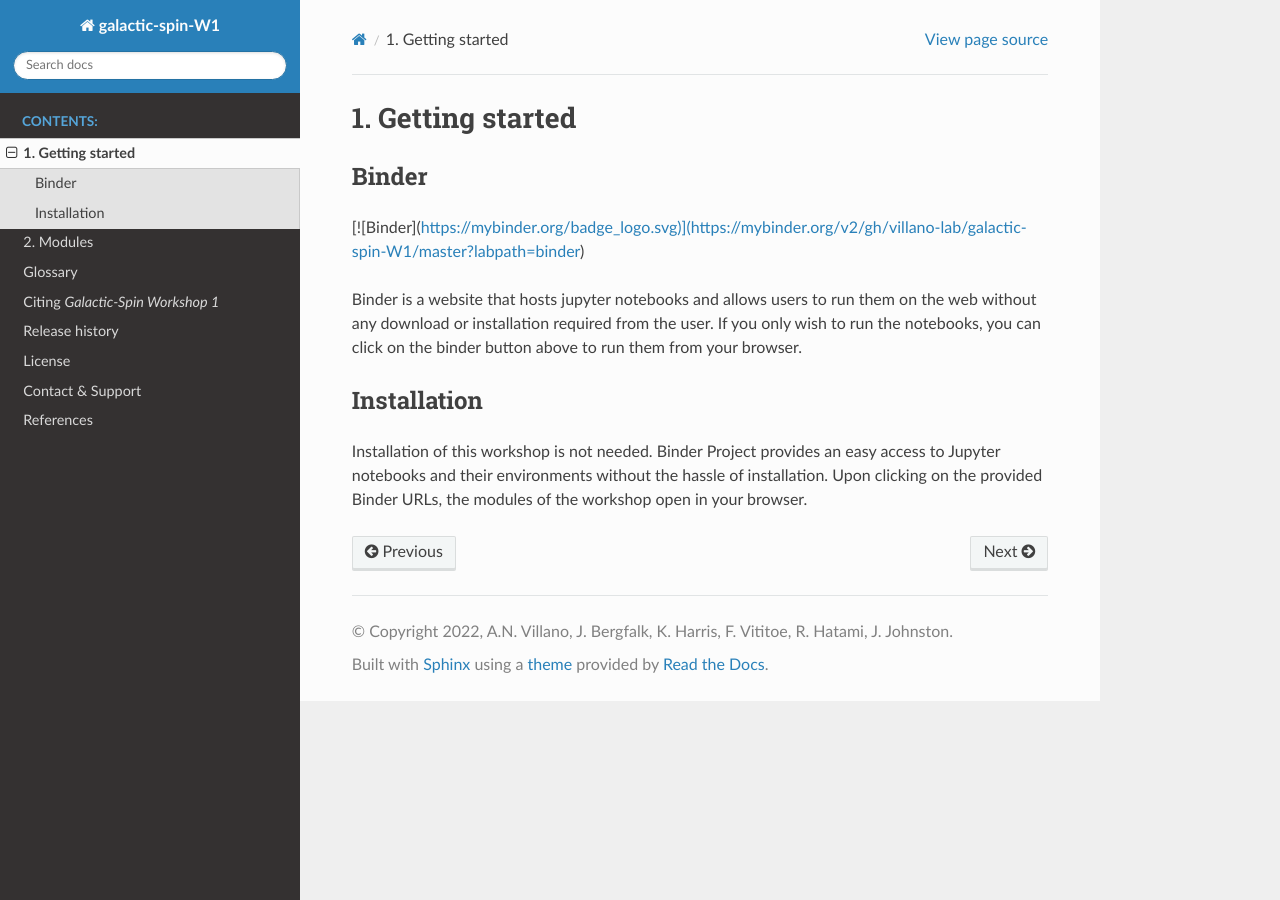
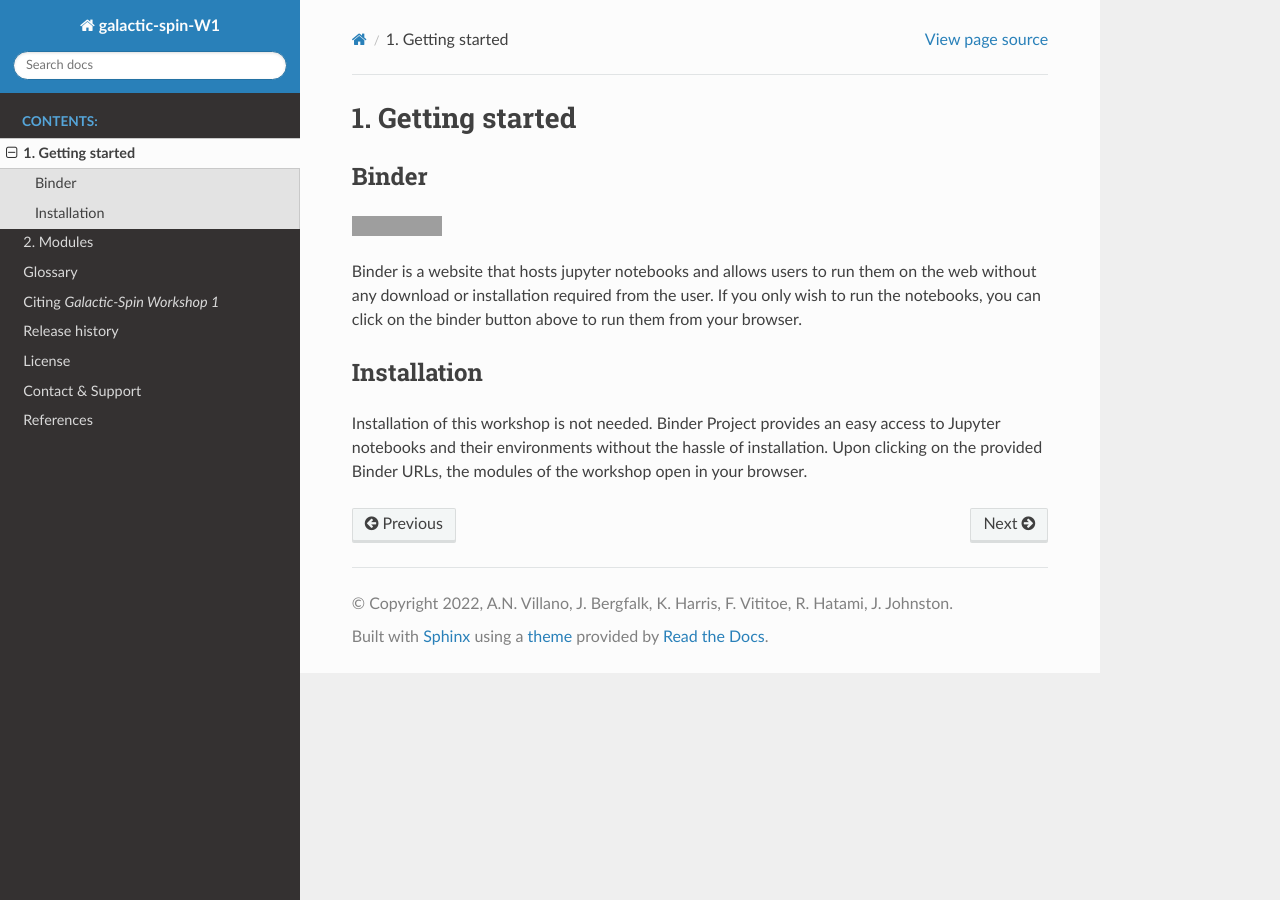
Before and after one commit to villano-lab/galactic-spin-W1, a Sphinx documentation site: the page built from docs/source/01_Getting_Started.rst, in a window 1280 px wide. Built offline with Sphinx 7.4.7 and the Read the Docs theme 2.0.0, drawn with Linux system fonts in a browser that asks for light colours; grey boxes are pictures that could not be loaded.

Commit message:
[JB] binder logo was not shown, trying this method instead

```diff
--- a/docs/source/01_Getting_Started.rst
+++ b/docs/source/01_Getting_Started.rst
@@ -7,7 +7,8 @@
 Binder
 ------
 
-[![Binder](https://mybinder.org/badge_logo.svg)](https://mybinder.org/v2/gh/villano-lab/galactic-spin-W1/master?labpath=binder)
+.. image:: https://mybinder.org/badge_logo.svg
+   :target: https://mybinder.org/v2/gh/villano-lab/galactic-spin-W1/master?labpath=binder
 
 Binder is a website that hosts jupyter notebooks and allows users to run them on the web without any download or installation required
 from the user. If you only wish to run the notebooks, you can click on the binder button above to run them from your browser.
```
